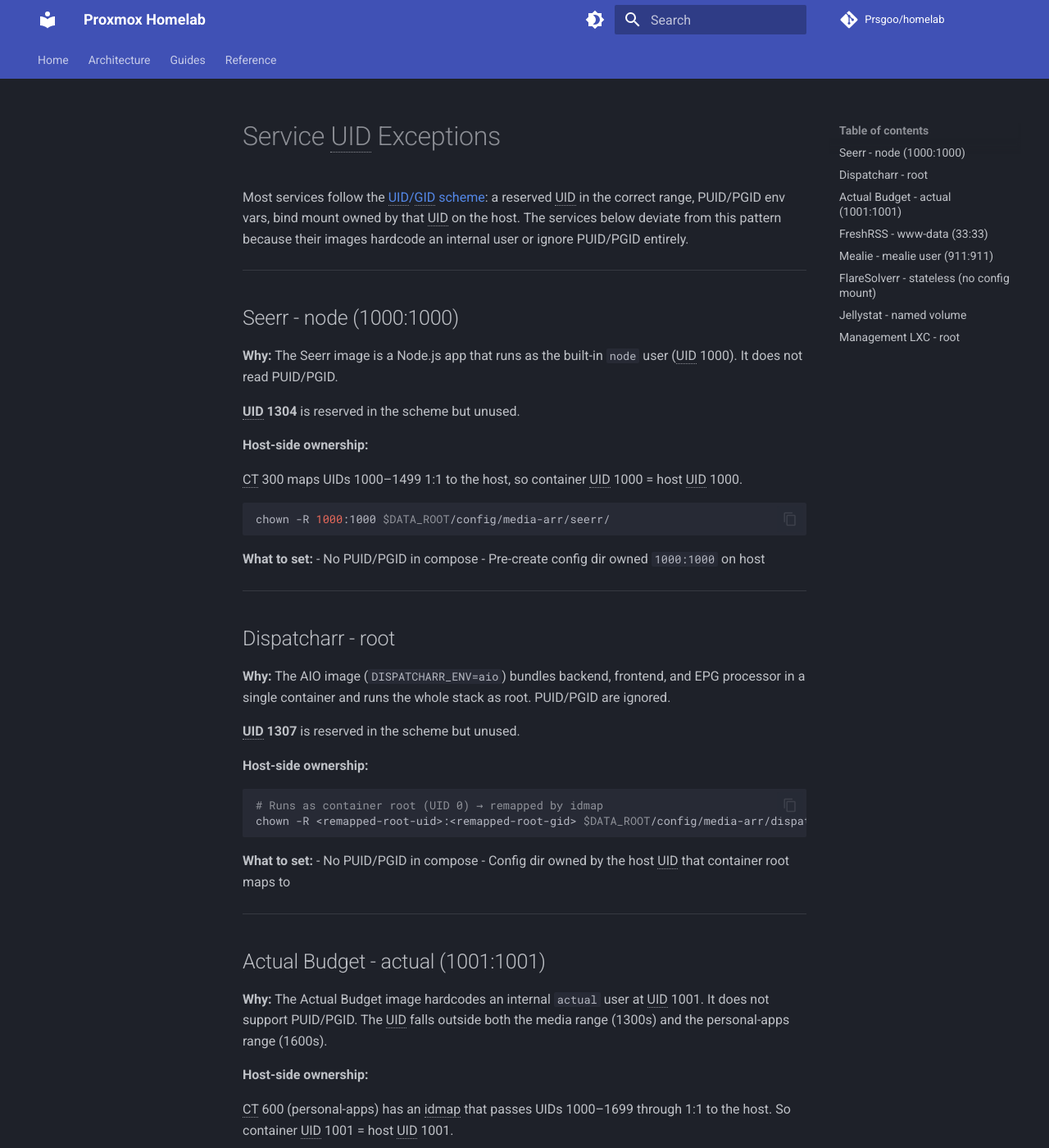
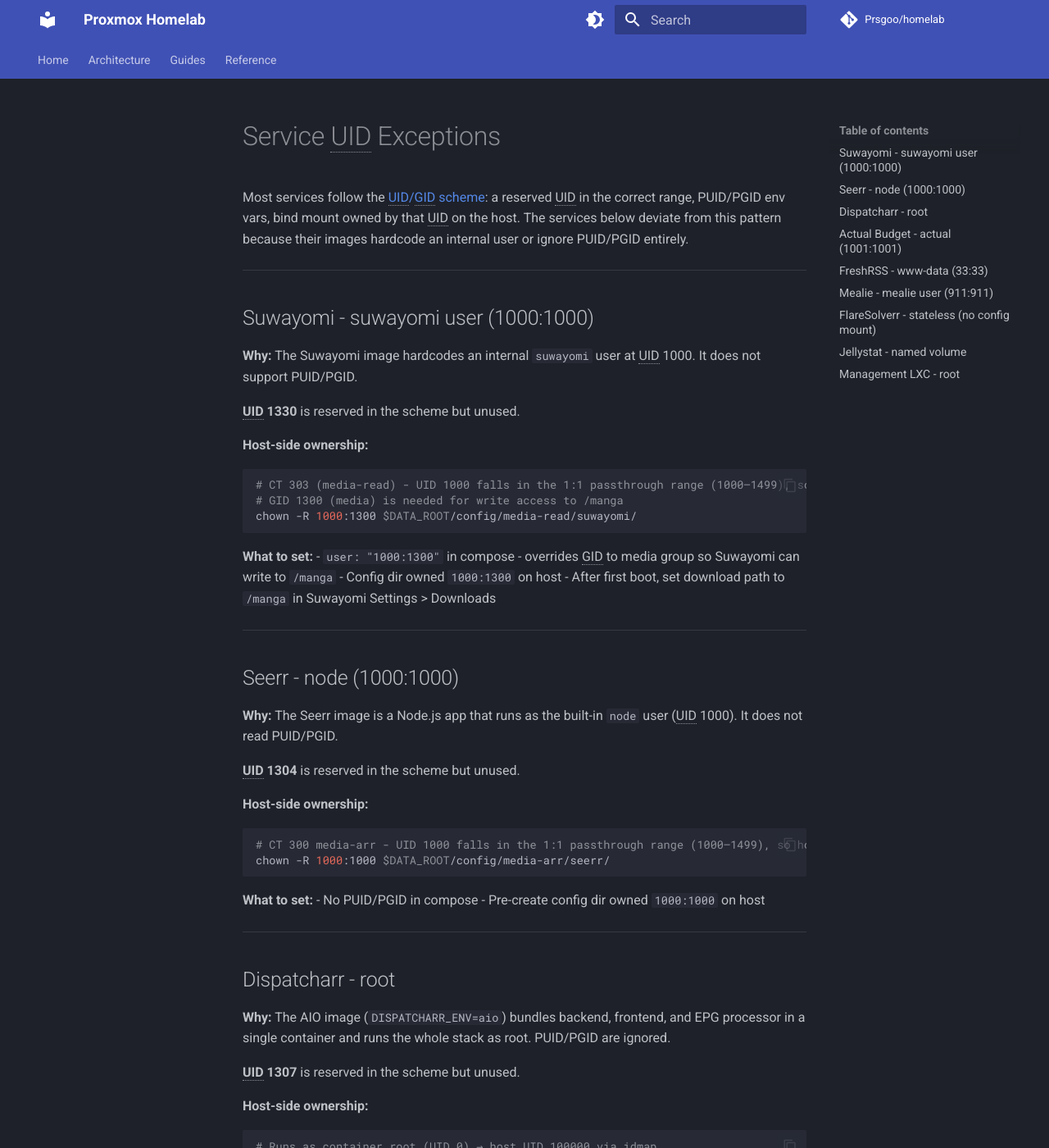
Before and after one commit to Prsgoo/homelab, an MkDocs documentation site: the page built from docs/wiki/standards/service-uid-exceptions.md, in a window 1280 px wide and 1400 px high. Shown: the whole window at 82% size. Built offline with MkDocs 1.6.1 and Material for MkDocs 9.7.7, drawn with Linux system fonts in a browser that asks for light colours; comment, search, counter and statistics services are not loaded; some of the changed text lies outside the part shown.

Commit message:
feat(ct303): add media-read LXC (Suwayomi, Komga, Komf)
- CT 303, manga library at /manga
- Suwayomi downloads CBZ, Komga serves OPDS, Komf enriches metadata
- UIDs 1330-1332 reserved in media range; suwayomi exception (hardcodes UID 1000)
- fix common.sh periphery --root-directory flag (was --root_directory)

````diff
--- a/docs/wiki/standards/service-uid-exceptions.md
+++ b/docs/wiki/standards/service-uid-exceptions.md
@@ -9,6 +9,26 @@ Most services follow the [UID/GID scheme](user-group-scheme.md): a reserved UID
 
 ---
 
+## Suwayomi - suwayomi user (1000:1000)
+
+**Why:** The Suwayomi image hardcodes an internal `suwayomi` user at UID 1000. It does not support PUID/PGID.
+
+**UID 1330** is reserved in the scheme but unused.
+
+**Host-side ownership:**
+```bash
+# CT 303 (media-read) - UID 1000 falls in the 1:1 passthrough range (1000–1499), so host UID = 1000
+# GID 1300 (media) is needed for write access to /manga
+chown -R 1000:1300 $DATA_ROOT/config/media-read/suwayomi/
+```
+
+**What to set:**
+- `user: "1000:1300"` in compose - overrides GID to media group so Suwayomi can write to `/manga`
+- Config dir owned `1000:1300` on host
+- After first boot, set download path to `/manga` in Suwayomi Settings > Downloads
+
+---
+
 ## Seerr - node (1000:1000)
 
 **Why:** The Seerr image is a Node.js app that runs as the built-in `node` user (UID 1000). It does not read PUID/PGID.
@@ -16,10 +36,8 @@ Most services follow the [UID/GID scheme](user-group-scheme.md): a reserved UID
 **UID 1304** is reserved in the scheme but unused.
 
 **Host-side ownership:**
-
-CT 300 maps UIDs 1000–1499 1:1 to the host, so container UID 1000 = host UID 1000.
-
 ```bash
+# CT 300 media-arr - UID 1000 falls in the 1:1 passthrough range (1000–1499), so host UID = 1000
 chown -R 1000:1000 $DATA_ROOT/config/media-arr/seerr/
 ```
 
@@ -37,13 +55,13 @@ chown -R 1000:1000 $DATA_ROOT/config/media-arr/seerr/
 
 **Host-side ownership:**
 ```bash
-# Runs as container root (UID 0) → remapped by idmap
-chown -R <remapped-root-uid>:<remapped-root-gid> $DATA_ROOT/config/media-arr/dispatcharr/
+# Runs as container root (UID 0) → host UID 100000 via idmap
+chown -R 100000:100000 $DATA_ROOT/config/media-arr/dispatcharr/
 ```
 
 **What to set:**
 - No PUID/PGID in compose
-- Config dir owned by the host UID that container root maps to
+- Config dir owned `100000:100000` on host
 
 ---
 
@@ -71,7 +89,7 @@ chown -R 1001:1001 $DATA_ROOT/config/personal-apps/actual-budget/
 
 **Host-side ownership:**
 
-UID 33 falls in the default remapped range. Under a typical unprivileged LXC idmap, container UID 33 → host UID 100033.
+CT 600 uses the same 1:1 passthrough idmap for UIDs 1000–1699, but UID 33 falls in the default remapped range (0–999 → 100000+). Container UID 33 → host UID 100033.
 
 ```bash
 chown -R 100033:100033 $DATA_ROOT/config/personal-apps/freshrss/
@@ -79,21 +97,19 @@ chown -R 100033:100033 $DATA_ROOT/config/personal-apps/freshrss/
 
 **What to set:**
 - No PUID/PGID in compose
-- Config dir owned `100033:100033` on host (verify against your idmap)
+- Config dir owned `100033:100033` on host
 
 ---
 
 ## Mealie - mealie user (911:911)
 
-**Why:** The official Mealie image runs as an internal `mealie` user at UID 911. It does not support PUID/PGID. The UID falls outside both the media range (1300s) and the personal-apps range (1600s).
+**Why:** The official Mealie image (`ghcr.io/mealie-recipes/mealie`) runs as an internal `mealie` user at UID 911. It does not support PUID/PGID. The UID falls outside both the media range (1300s) and the personal-apps range (1600s).
 
 **UID 1602** is reserved in the scheme but unused.
 
 **Host-side ownership:**
-
-UID 911 falls in the 0–999 range; CT 600 maps those to 100000+, so container UID 911 → host UID 100911.
-
 ```bash
+# CT 600 (personal-apps) - UID 911 falls in the 0-999 range → host UID 100911 via idmap
 chown -R 100911:100911 $DATA_ROOT/config/personal-apps/mealie/
 ```
 
@@ -120,7 +136,7 @@ chown -R 100911:100911 $DATA_ROOT/config/personal-apps/mealie/
 
 **Why:** Jellystat stores its database in a named Docker volume rather than a bind mount. UID 1311 is reserved in the scheme but there is no host-side directory to own.
 
-**Implication:** The data survives container restarts but not rootfs recreation. If the LXC is rebuilt from scratch, the named volume is lost. Back up before any rootfs changes:
+**Implication:** The data survives container restarts but not rootfs recreation. If CT 301 is rebuilt from scratch, the named volume is lost. Back up before any rootfs changes:
 
 ```bash
 docker exec jellystat-db pg_dump -U jellystat jellystat > jellystat-backup.sql
@@ -130,4 +146,4 @@ docker exec jellystat-db pg_dump -U jellystat jellystat > jellystat-backup.sql
 
 ## Management LXC - root
 
-Komodo Core and Traefik run as root (Docker socket access, ports 80/443). The management LXC does not use the per-service user pattern at all. See [user/group scheme](user-group-scheme.md) for context.
+Komodo Core and Traefik run as root (Docker socket access, ports 80/443). CT 100 does not use the per-service user pattern at all. See [user/group scheme](user-group-scheme.md) for context.
````
Also changed, not shown: docs/wiki/lxcs/_index.md (+1 -0 lines), docs/wiki/lxcs/lxc-inventory.md (+5 -2 lines), docs/wiki/lxcs/media-read.md (added, +99 -0 lines), docs/wiki/services/_index.md (+1 -0 lines), docs/wiki/services/media-read/_index.md (added, +53 -0 lines), docs/wiki/standards/lxc-idmap.md (+4 -1 lines), docs/wiki/standards/user-group-scheme.md (+13 -2 lines), 4 other files.
